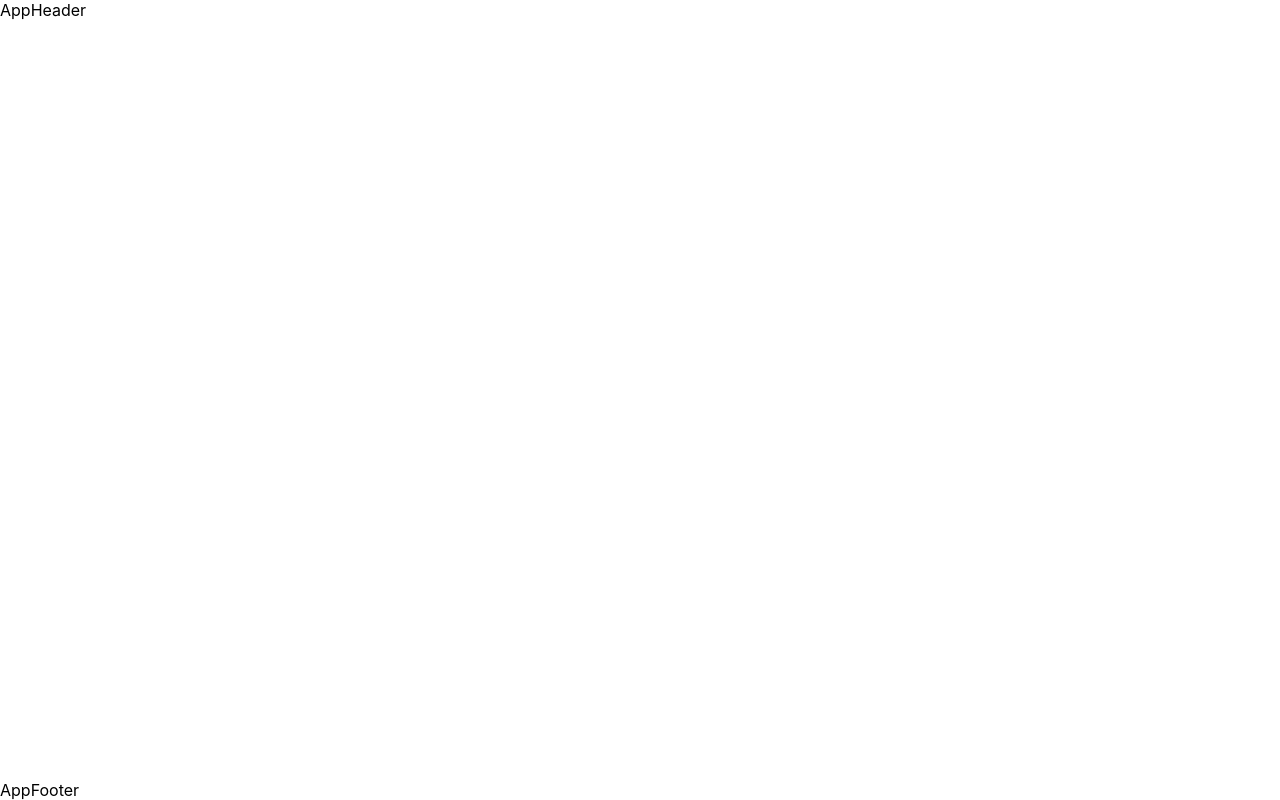
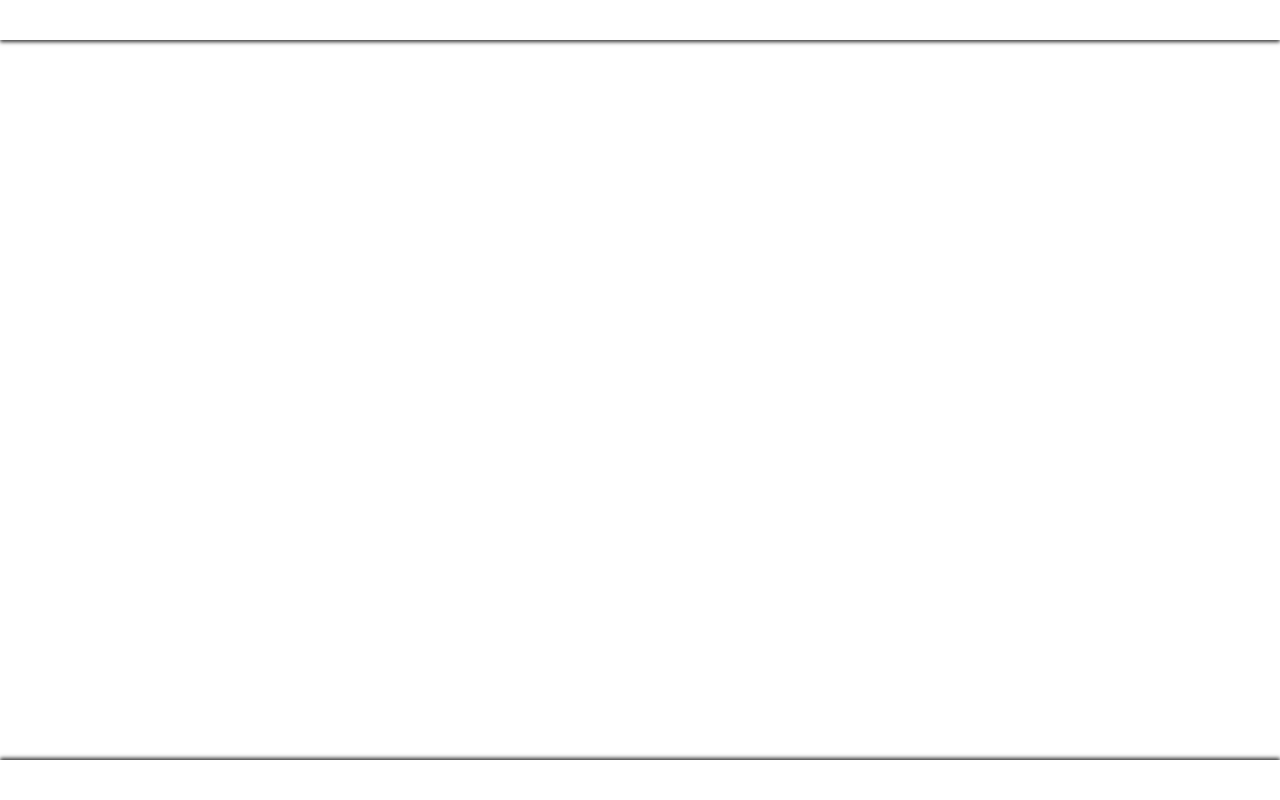
Before and after one commit to lzrtss/crypton, a React (Create React App) app: page / in a window 1280 px wide. Built offline with nearby package versions, Linux system fonts and the light colour scheme.

Commit message:
Created App Layout

```diff
--- a/src/components/AppFooter/AppFooter.jsx
+++ b/src/components/AppFooter/AppFooter.jsx
@@ -1,7 +1,14 @@
 import React from 'react';
 
+import { Footer } from './AppFooter.styled';
+import { Container } from 'components';
+
 const AppFooter = () => {
-  return <div>AppFooter</div>;
+  return (
+    <Footer>
+      <Container></Container>
+    </Footer>
+  );
 };
 
 export default AppFooter;
--- /dev/null
+++ b/src/components/AppFooter/AppFooter.styled.js
@@ -0,0 +1,6 @@
+import styled from 'styled-components';
+
+export const Footer = styled.footer`
+  text-align: center;
+  box-shadow: 0 -2px 4px #333;
+`;
--- a/src/components/AppHeader/AppHeader.jsx
+++ b/src/components/AppHeader/AppHeader.jsx
@@ -1,7 +1,16 @@
 import React from 'react';
 
+import { Container } from 'components';
+import { Header, Wrapper } from './AppHeader.styled';
+
 const AppHeader = () => {
-  return <div>AppHeader</div>;
+  return (
+    <Header>
+      <Container>
+        <Wrapper></Wrapper>
+      </Container>
+    </Header>
+  );
 };
 
 export default AppHeader;
--- /dev/null
+++ b/src/components/AppHeader/AppHeader.styled.js
@@ -0,0 +1,13 @@
+import styled from 'styled-components';
+
+export const Header = styled.header`
+  width: 100%;
+  margin-bottom: 20px;
+  box-shadow: 0 2px 4px #333;
+`;
+
+export const Wrapper = styled.div`
+  display: flex;
+  justify-content: space-between;
+  align-items: center;
+`;
--- /dev/null
+++ b/src/components/Container/Container.jsx
@@ -0,0 +1,9 @@
+import React from 'react';
+
+import { StyledContainer } from './Container.styled';
+
+const Container = ({ children }) => {
+  return <StyledContainer>{children}</StyledContainer>;
+};
+
+export default Container;
--- /dev/null
+++ b/src/components/Container/Container.styled.js
@@ -0,0 +1,9 @@
+import styled from 'styled-components';
+
+export const StyledContainer = styled.div`
+  margin: 0 auto;
+  width: 100%;
+  height: 100%;
+  max-width: 1280px;
+  padding: 20px;
+`;
--- a/src/components/index.js
+++ b/src/components/index.js
@@ -1,3 +1,4 @@
 export { default as AppHeader } from './AppHeader/AppHeader';
 export { default as AppFooter } from './AppFooter/AppFooter';
+export { default as Container } from './Container/Container';
 export { default as Layout } from './Layout/Layout';
```
